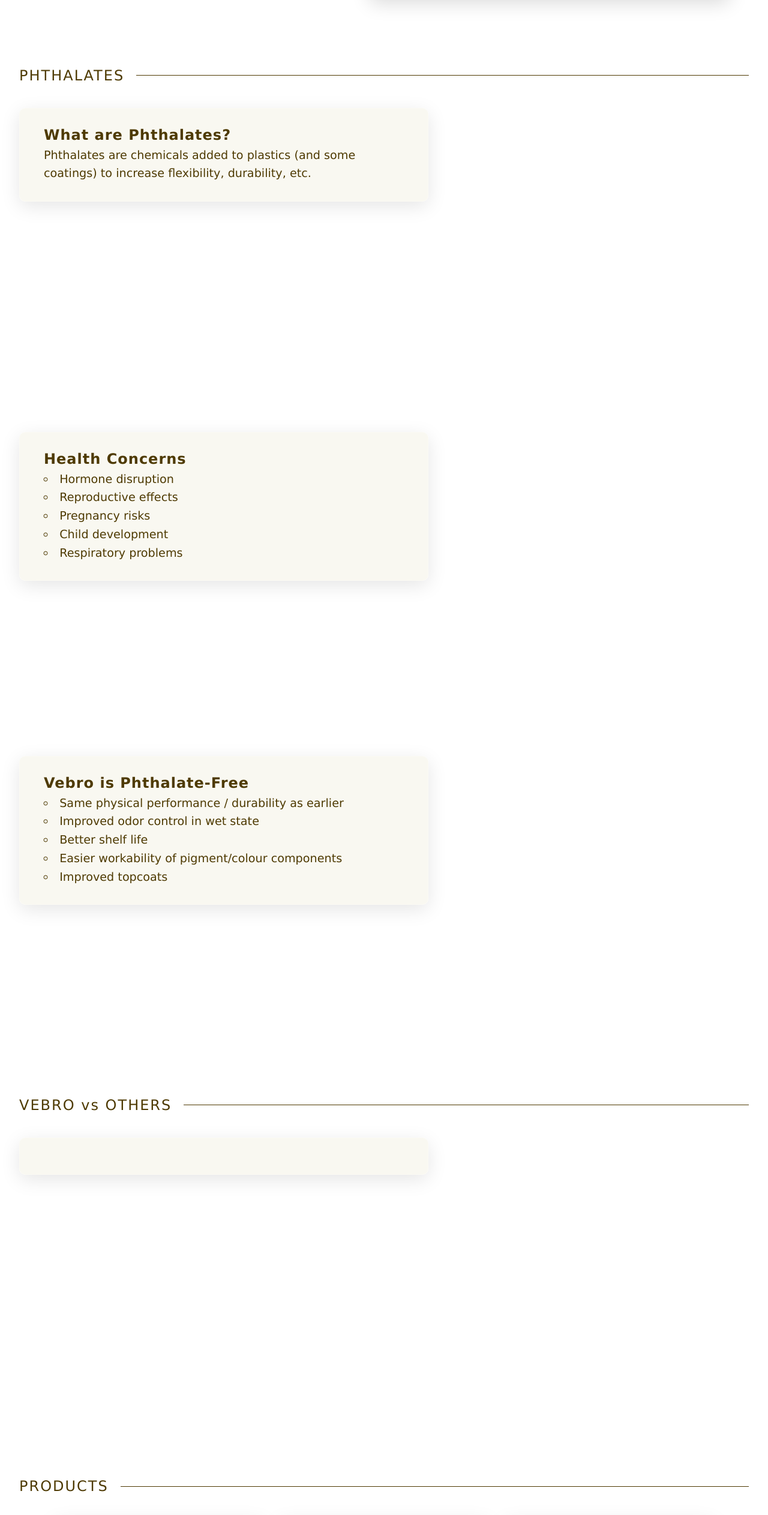
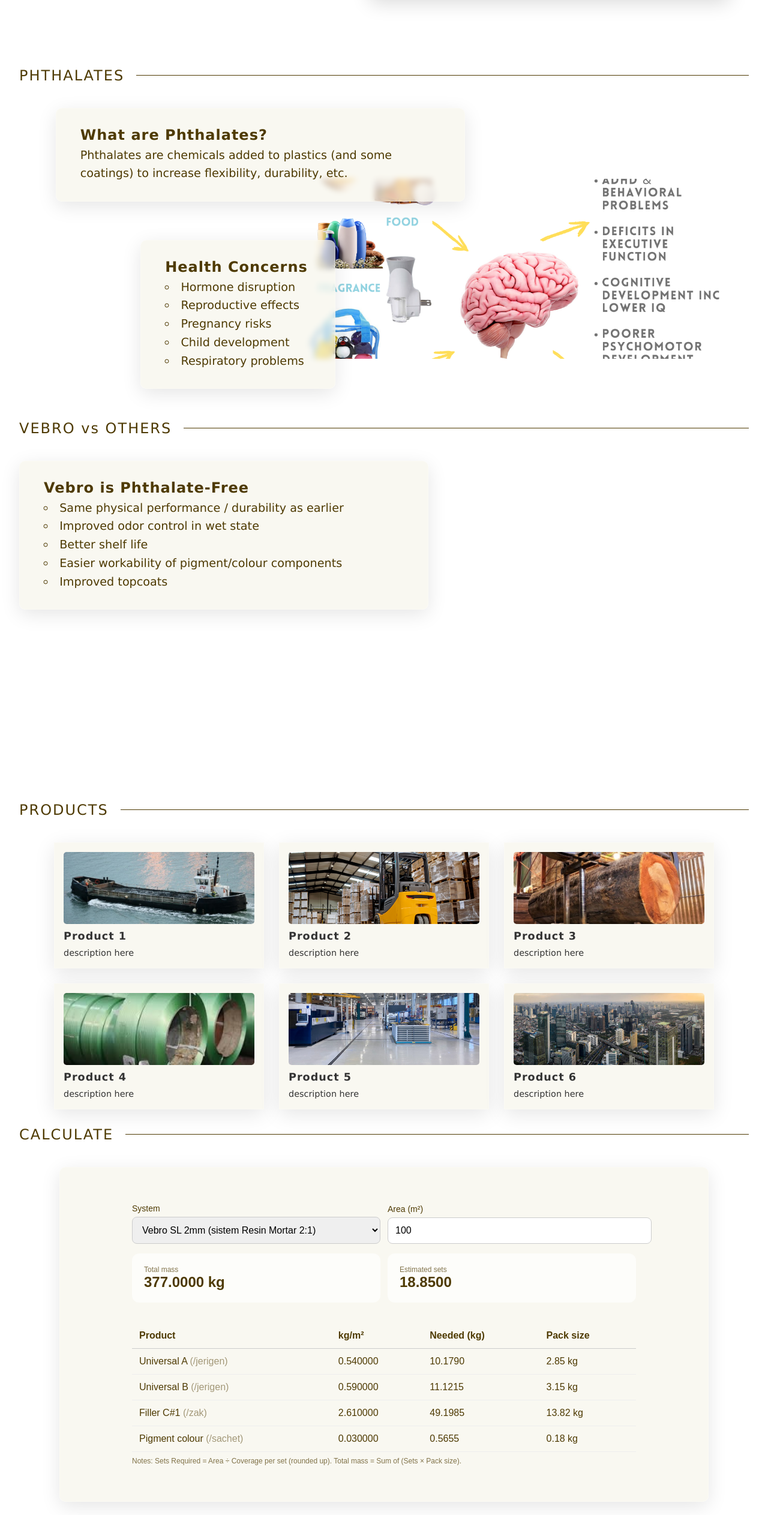
Before and after one commit to jessejwynn/OIM-Website, a plain HTML site: page vebro.html in a window 1280 px wide. Shown: the part 2248-4773 px from the top of the page at 60% size. Drawn offline with Linux system fonts and the light colour scheme.

Commit message:
improved phthalates and calculator section (not responsive to other sizings yet)

```diff
--- a/assets/css/styles.css
+++ b/assets/css/styles.css
@@ -1,4 +1,14 @@
-/* Removed animated keyframes for performance */
+@keyframes gradientAnimation {
+  0% {
+      background-position: 0% 50%;
+  }
+  50% {
+      background-position: 100% 50%;
+  }
+  100% {
+      background-position: 0% 50%;
+  }
+}
 
 html {
     scroll-behavior: smooth;
@@ -11,6 +21,21 @@
       position: relative;
       overflow-x: hidden;
     }
+
+    /* Animated gradient background */
+    /* body::before {
+      content: '';
+      position: fixed;
+      top: 0;
+      left: 0;
+      width: 100%;
+      height: 100%;
+      background: linear-gradient(-45deg, #e1d7bc, #ece4c8, #f6eeda, #f3e0de);
+      background-size: 400% 400%;
+      animation: gradientAnimation 15s ease infinite;
+      z-index: -2;
+    } */
+
 
     /* Static gradient background for improved performance */
     body::before {
@@ -23,9 +48,10 @@
       background: linear-gradient(-45deg, #d3f3f6, #fdffea, #f7e9cc, #c9dade);
       background-size: 200% 200%;
       background-position: center;
-      /* Removed animation for better CPU performance */
       z-index: -2;
     }
+
+
 
     /* Grid pattern overlay */
     body::after {
--- a/assets/css/vebro-styles.css
+++ b/assets/css/vebro-styles.css
@@ -470,11 +470,34 @@
         top: 90px;
     }
 
+    #phthalate-free {
+        position: relative;
+        min-height: 300px;
+        max-height: 580px;
+    }
 
+    #phthalates-desc {
+        max-width: clamp(600px, 50%, 700px);
+        color: #4E3A02;
+        font-family: 'Lucida Sans Unicode', sans-serif;
+        left:5%;
+    }
 
+    #phthalates-effects-image {
+        z-index: 0;
+        height: 300px;
+        bottom: 40px;
+        right: 5%;
+        top: 420px;
+    }
 
-
-
+    #health-concerns .glass-card {
+        min-width: 50px;
+        margin: 0 auto;
+        width: 20%;
+        top: -320px;
+        left: -20%;
+    }
 
 
 
@@ -510,3 +533,66 @@
     position: relative;
     min-height: 350px; /* Give enough space for the square image */
 }
+
+/* Calculator styling */
+#calc-root {
+    width: 100%;
+    max-width: 900px;
+    margin: 0 auto;
+    padding: 30px;
+    box-sizing: border-box;
+}
+
+#calc-root select,
+#calc-root input {
+    padding: 12px !important;
+    font-size: 16px !important;
+    border-radius: 8px !important;
+}
+
+#calc-root #totals > div {
+    padding: 20px !important;
+}
+
+#calc-root #t-kg,
+#calc-root #t-sets {
+    font-size: 24px !important;
+    font-weight: 600;
+}
+
+#calc-root table {
+    margin-top: 20px;
+    width: 100%;
+    font-size: 16px !important;
+}
+
+#calc-root table th,
+#calc-root table td {
+    padding: 12px !important;
+}
+
+/* Calculator responsive design */
+@media (max-width: 768px) {
+    #calc-root {
+        padding: 20px;
+    }
+
+    #calc-root #totals {
+        grid-template-columns: 1fr !important;
+        gap: 16px !important;
+    }
+
+    #calc-root table {
+        font-size: 14px !important;
+    }
+}
+
+@media (max-width: 480px) {
+    #calc-root {
+        padding: 15px;
+    }
+
+    #calc-root table {
+        font-size: 12px !important;
+    }
+}
--- a/vebro.html
+++ b/vebro.html
@@ -150,15 +150,16 @@
     <section class="vebro-points" id="phthalate-free">
         <h2>PHTHALATES</h2>
         <div class="content-wrapper">
-            <div class="glass-card">
+            <div class="glass-card" id="phthalates-desc">
                 <h3>What are Phthalates?</h3>
                 <p>
                     Phthalates are chemicals added to plastics (and some coatings) to increase flexibility, durability, etc.
                 </p>
             </div>
         </div>
-        <div class="content-wrapper">
-            <div class="glass-card">
+        <img src="/assets/images/phthalates-effects.webp" alt="phthalates-efffects" class="section-image" id="phthalates-effects-image">
+        <div class="content-wrapper" id="health-concerns">
+            <div class="glass-card"  >
                 <h3>Health Concerns</h3>
                 <li>Hormone disruption</li>
                 <li>Reproductive effects</li>
@@ -167,6 +168,15 @@
                 <li>Respiratory problems</li>
             </div>
         </div>
+
+
+    </section>
+
+
+
+
+    <section class="vebro-points" id="vebro-vs-others">
+        <h2>VEBRO vs OTHERS</h2>
         <div class="content-wrapper">
             <div class="glass-card">
                 <h3>Vebro is Phthalate-Free</h3>
@@ -181,19 +191,6 @@
                 <li>
                     Improved topcoats
                 </li>
-            </div>
-        </div>
-    </section>
-
-
-
-
-    <section class="vebro-points" id="vebro-vs-others">
-        <h2>VEBRO vs OTHERS</h2>
-        <div class="content-wrapper">
-            <div class="glass-card">
-                <p>
-                </p>
             </div>
         </div>
     </section>
@@ -247,12 +244,10 @@
         </div>
     </section>
 
-    <section class="vebro-points" id="vebro-vs-others">
+    <section class="vebro-points" id="calculator">
         <h2>CALCULATE</h2>
-        <div class="content-wrapper">
-            <div class="glass-card">
-                <div id="calc-root"></div>
-            </div>
+        <div class="glass-card" style="width: 100%; min-width: unset; max-width: 1000px; margin: 0 auto;">
+            <div id="calc-root"></div>
         </div>
     </section>
 
```
Also changed, not shown: assets/images/phthalates-effects.webp (added), assets/images/phthalates.jpg (added).
